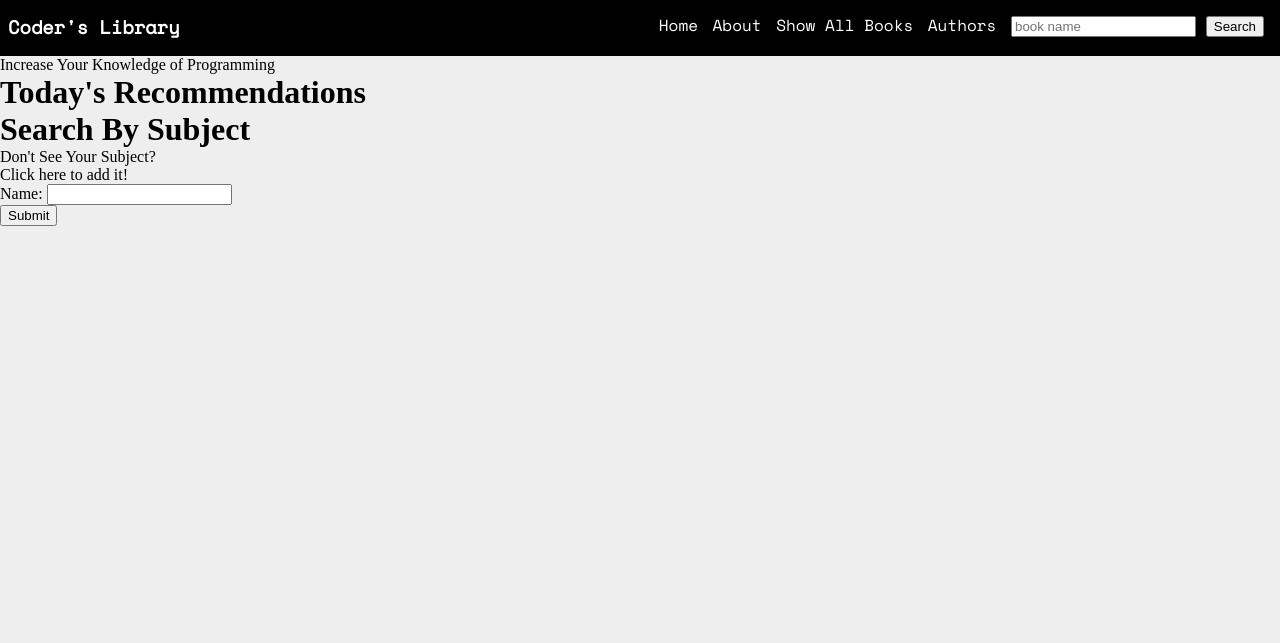
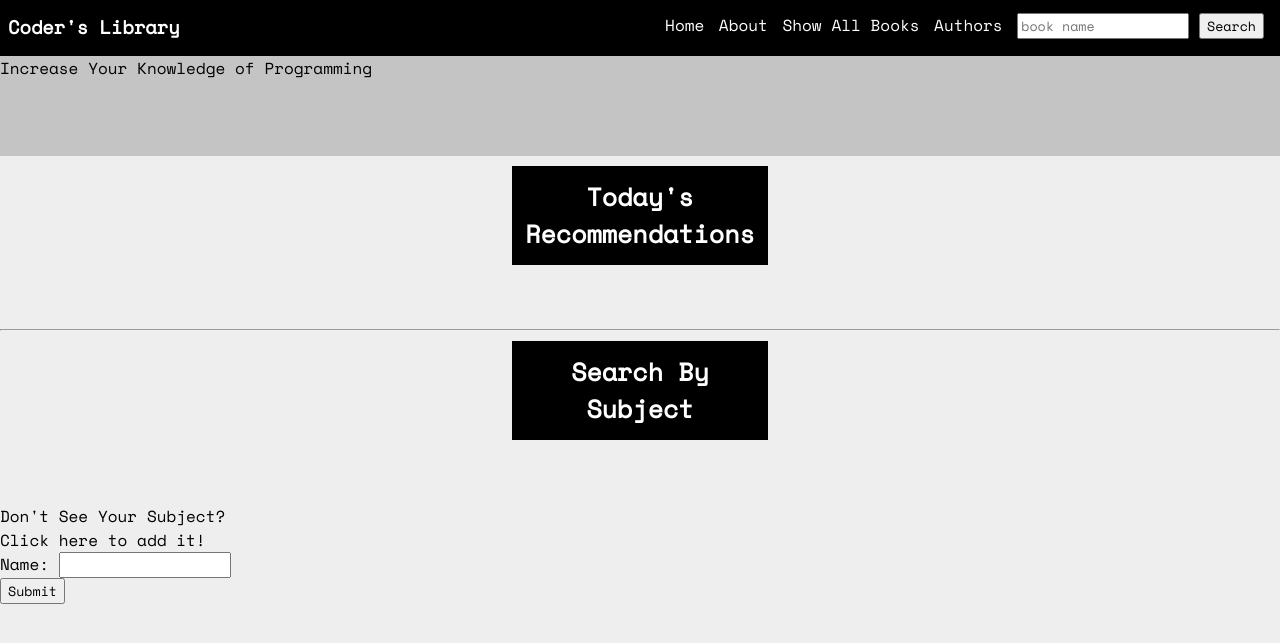
Before and after one commit to rsato1007/coder-library, a Django app: page / in a window 1280 px wide. Shown: the top 643 px of the page. Run offline with Django 3.2, Linux system fonts and the light colour scheme; data that the repository does not hold is empty.

Commit message:
adding more styling to home page

```diff
--- a/main_app/static/styles/main.css
+++ b/main_app/static/styles/main.css
@@ -1,10 +1,24 @@
 * {
     margin: 0;
+    font-family: 'Space Mono', monospace;
 }
 
 body {
     background: rgb(238, 238, 238);
 }
+
+/* FORMATTING THAT APPLIES TO ALL PAGES  */
+
+.section-header {
+    text-align: center;
+    padding: 0.5em;
+    background-color: black;
+    color: white;
+    margin: 0.4em 40%;
+    font-size: 25px;
+}
+
+/* NAV BAR STYLING SECTION START */
 
 .nav-bar-container {
     background-color: black;
@@ -38,3 +52,50 @@ body {
 .search-bar {
     display: inline-block;
 }
+
+/* NAV BAR STYLING SECTION END */
+
+/* HOME PAGE STYLING SECTION START */
+
+.home-banner {
+    height: 100px;
+    width: 100%;
+    background-color: #c4c4c4;
+}
+
+.recommended-books-container {
+    display: flex;
+    justify-content: space-evenly;
+    margin: 2em 0;
+}
+
+.recommend-book-image {
+    height: 400px;
+    width: 300px;
+}
+
+.subject-box-container {
+    display: flex;
+    justify-content: space-evenly;
+    margin: 2em 0;
+}
+
+.subject-box {
+    background-color: black;
+    height: 3em;
+    width: 18em;
+    line-height: 3em;
+    text-align: center;
+}
+
+.subject-link {
+    color: white;
+    font-weight: bold;
+    text-decoration: none;
+}
+
+.subject-link:hover {
+    text-decoration: underline;
+}
+
+/* HOME PAGE STYLING SECTION END */
--- a/main_app/templates/all_books.html
+++ b/main_app/templates/all_books.html
@@ -1,6 +1,6 @@
 {% extends 'base.html' %}
 {% block content %}
-<h1>All Books</h1>
+<h1 class="section-header">All Books</h1>
 <div>Have a recommendation? <a href="{% url 'book_create' %}">Add It</a></div>
 <div>
     {% for book in books %}
--- a/main_app/templates/home.html
+++ b/main_app/templates/home.html
@@ -1,18 +1,23 @@
 {% extends 'base.html' %}
 {% block content %}
-<div>
+<div class="home-banner">
     Increase Your Knowledge of Programming
 </div>
-<h1>Today's Recommendations</h1>
-{% for book in books %}
-  <a href="{{book.link}}"><img src="{{book.image}}" alt="{{book.title}}"></a>
-{% endfor %}
-<h1>Search By Subject</h1>
-{% for subject in subjects %}
+<h1 class="section-header">Today's Recommendations</h1>
+<div class="recommended-books-container">
+  {% for book in books %}
+    <a href="{{book.link}}"><img src="{{book.image}}" alt="{{book.title}}" class="recommend-book-image"></a>
+  {% endfor %}
+</div>
+<hr>
+<h1 class="section-header">Search By Subject</h1>
+<div class="subject-box-container">
+  {% for subject in subjects %}
 
-  <div><a href="{% url 'subject_detail' subject.pk %}">{{subject.name}}</a></div>
+    <div class="subject-box"><a href="{% url 'subject_detail' subject.pk %}" class="subject-link">{{subject.name}}</a></div>
 
-{% endfor %}
+  {% endfor %}
+</div>
 <p>Don't See Your Subject? <p class="subject-form show-subject-form">Click here to add it!</p></p>
 <form method="post" class="subject-form">
     <!-- Security Feature  -->
```
